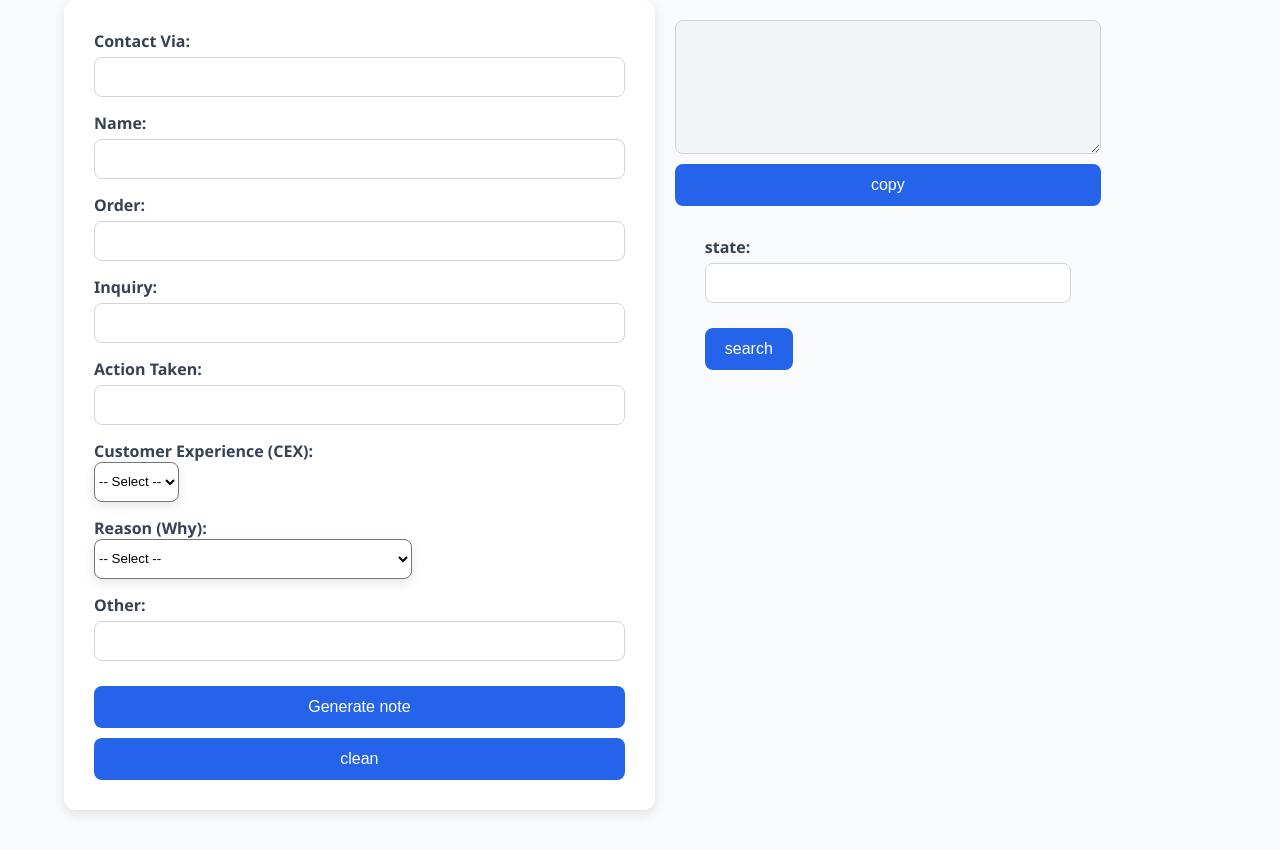
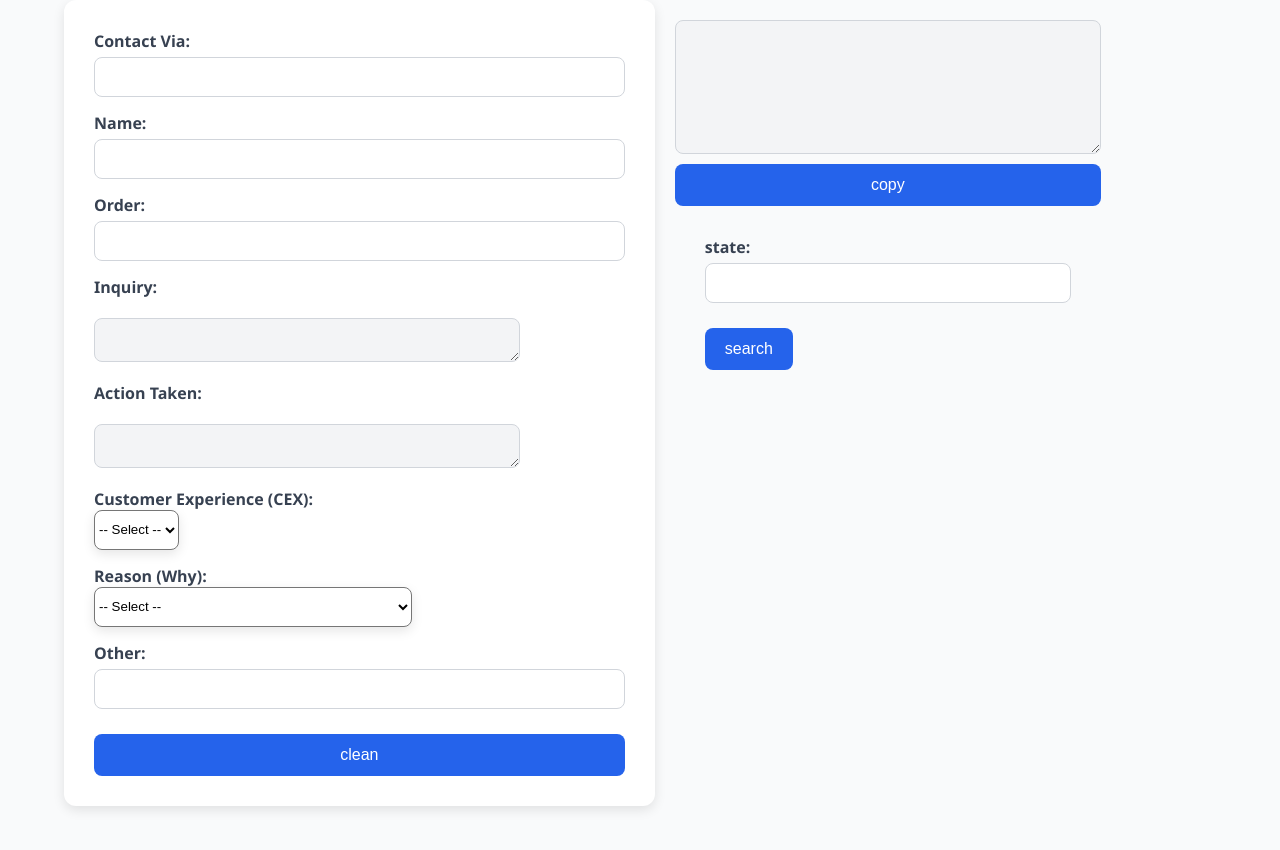
Before and after one commit to aneschar28/notes2, a plain HTML site: page index.html in a window 1280 px wide. Shown: the part 126-976 px from the top of the page. Drawn offline with Linux system fonts and the light colour scheme.

Commit message:
Update index.html

```diff
--- a/index.html
+++ b/index.html
@@ -31,12 +31,12 @@
 
       <label>
         Inquiry:<br />
-        <input type="text" name="inquiry" />
+        <textarea class="inquiry" type="text" name="inquiry" rows="1"></textarea>
       </label>
 
       <label>
         Action Taken:<br />
-        <input type="text" name="actionTaken" />
+        <textarea class="inquiry" type="text" name="actionTaken" rows="1"></textarea>
       </label>
 
       <label>
@@ -84,7 +84,6 @@
       </label>
 
       <div class="contenedor2">
-        <button type="submit">Generate note</button>
         <button id = "clean">clean</button>
       </div>
 
```
